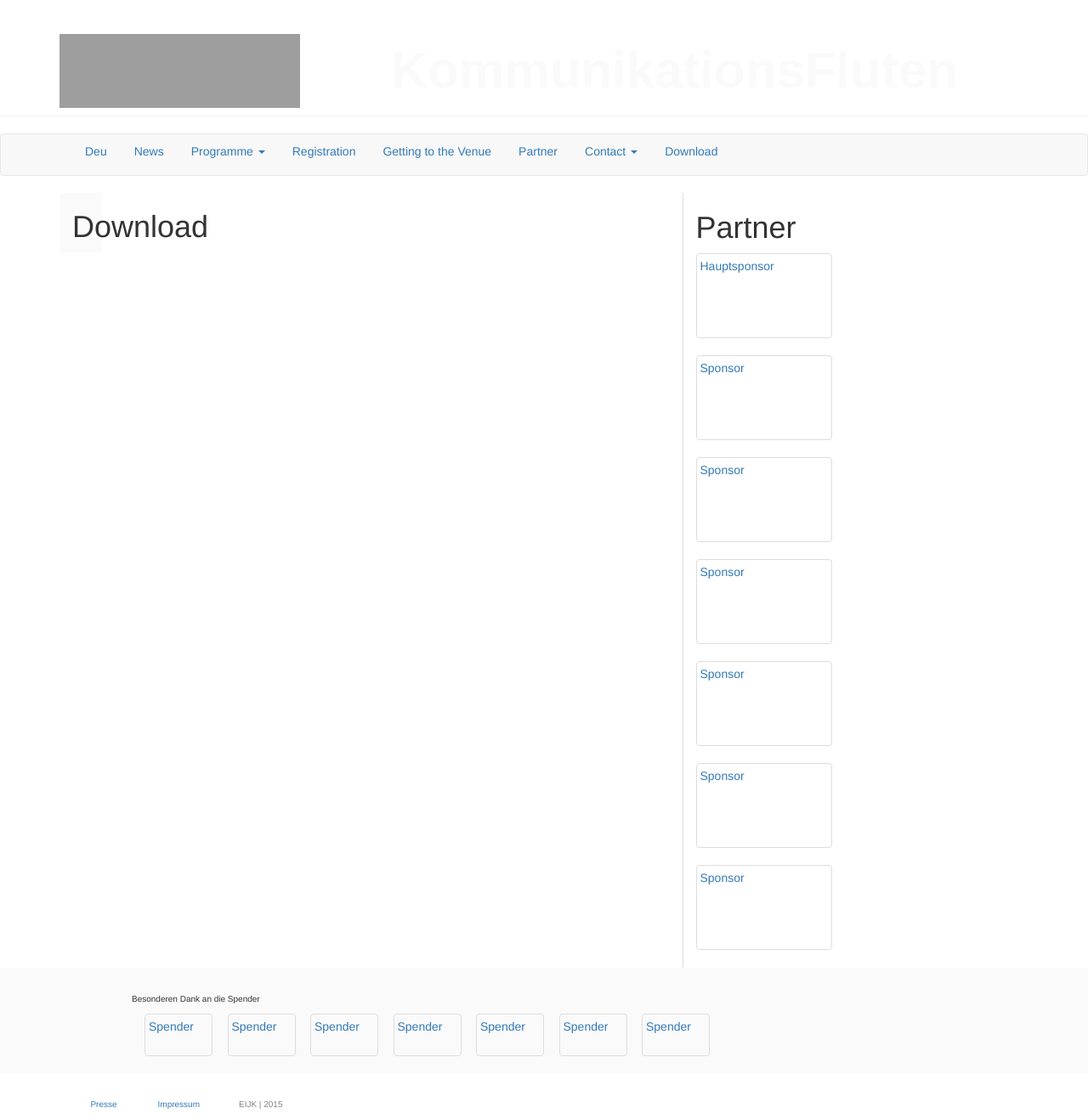
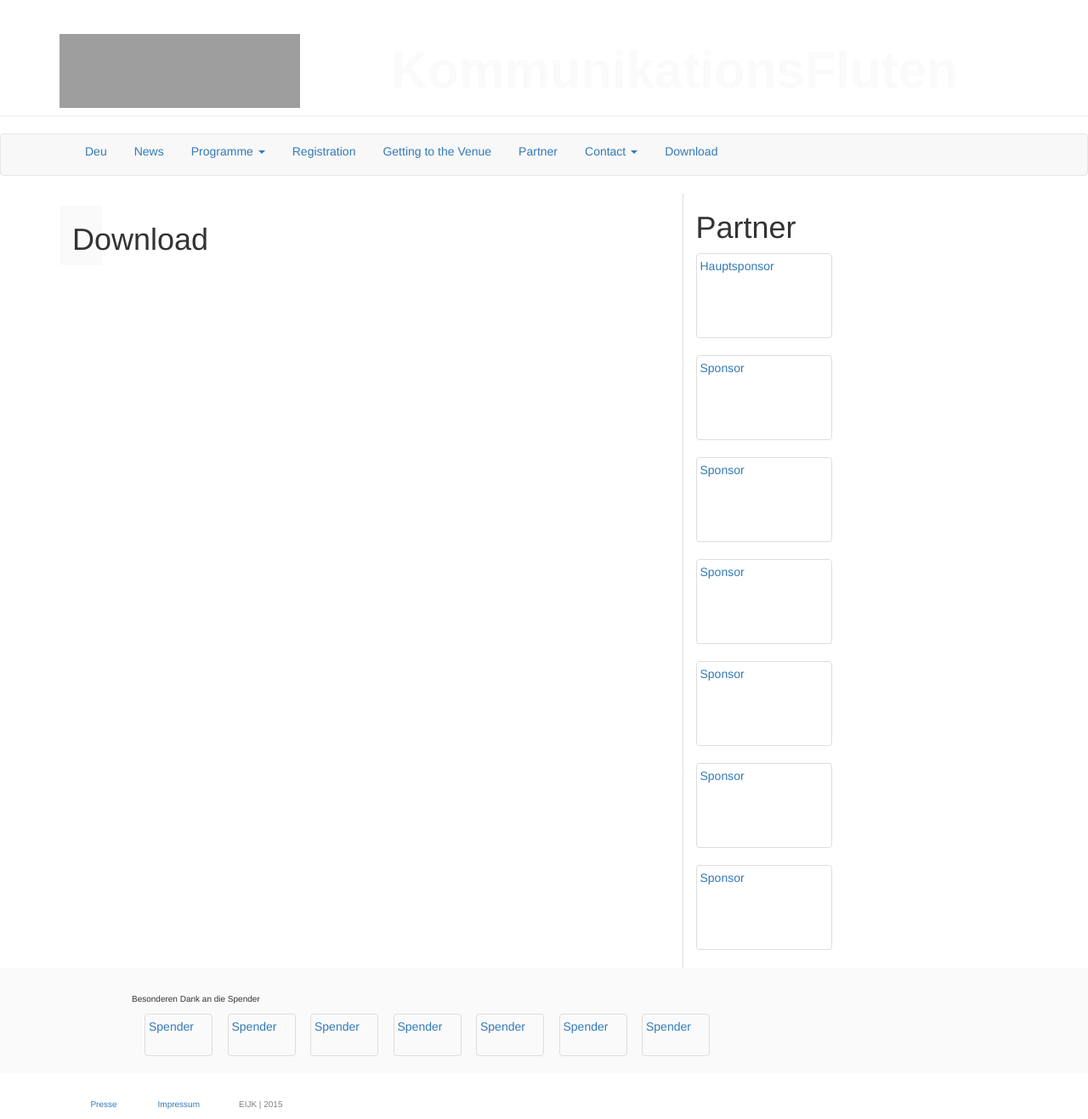
Before and after one commit to susedev/test, a Jekyll site: the page built from download.html, in a window 1280 px wide. Shown: the whole page at 85% size. Built offline with Jekyll 4.4.1, drawn with Linux system fonts in a browser that asks for light colours; nearby versions of some CDN libraries; grey boxes are pictures that could not be loaded.

Commit message:
Update page.html

```diff
--- a/_layouts/page.html
+++ b/_layouts/page.html
@@ -11,7 +11,7 @@ layout: base
 <div class="container">
  <div class="row">
   <div class="row-same-height row-same-height row-full-height">
-    <div class="col-md-2 col-md-height col-full-height" style="display: block; width: 50px; background-color: #FAFAFA; margin-left: 15px; box-sizing: border-box;">
+    <div class="col-md-2 col-md-height col-full-height" style="display: block; width: 50px; background-color: #FAFAFA; margin-left: 15px; margin-top: 15px; box-sizing: border-box;">
           <h1>{{ page.title }}</h1>
     </div>
     <div class="col-md-6 col-md-height col-full-height">
```
